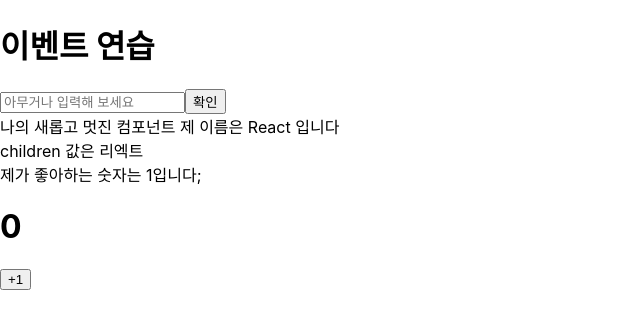
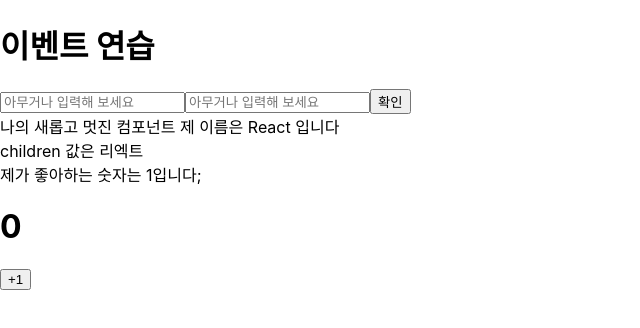
Before and after one commit to devpang20/reactByVlpt, a React (Create React App) app: page / in a window 1280 px wide. Shown: the top 328 px of the page, without its empty margins (0-640 px from the left). Built offline with nearby package versions, Linux system fonts and the light colour scheme.

Commit message:
feat:double input

```diff
--- a/src/EventPractice.js
+++ b/src/EventPractice.js
@@ -3,24 +3,20 @@
 class EventPractice extends Component {
 
     state = {
+        username: '',
         message: ''
     }
 
-    // constructor(props) {
-    //     super(props);
-    //     this.handleChange = this.handleChange.bind(this);
-    //     this.handleClick = this.handleClick.bind(this);
-    // }
-
     handleChange = (e) => {
         this.setState({
-            message: e.target.value
+            [e.target.name]: e.target.value
         })
     }
 
     handleClick = () => {
-        alert(this.state.message);
+        alert(this.state.username + ':' + this.state.message);
         this.setState({
+            username: '',
             message: ''
         });
     }
@@ -31,8 +27,16 @@
                 <h1>이벤트 연습</h1>
                 <input
                     type="text"
+                    name="username"
+                    placeholder="아무거나 입력해 보세요"
+                    value={this.state.username}
+                    onChange={this.handleChange}
+                />
+                <input
+                    type="text"
                     name="message"
                     placeholder="아무거나 입력해 보세요"
+                    value={this.state.message}
                     onChange={this.handleChange}
                 />
                 <button onClick={this.handleClick}>
```
Also changed, not shown: src/App.js (+0 -12 lines).
